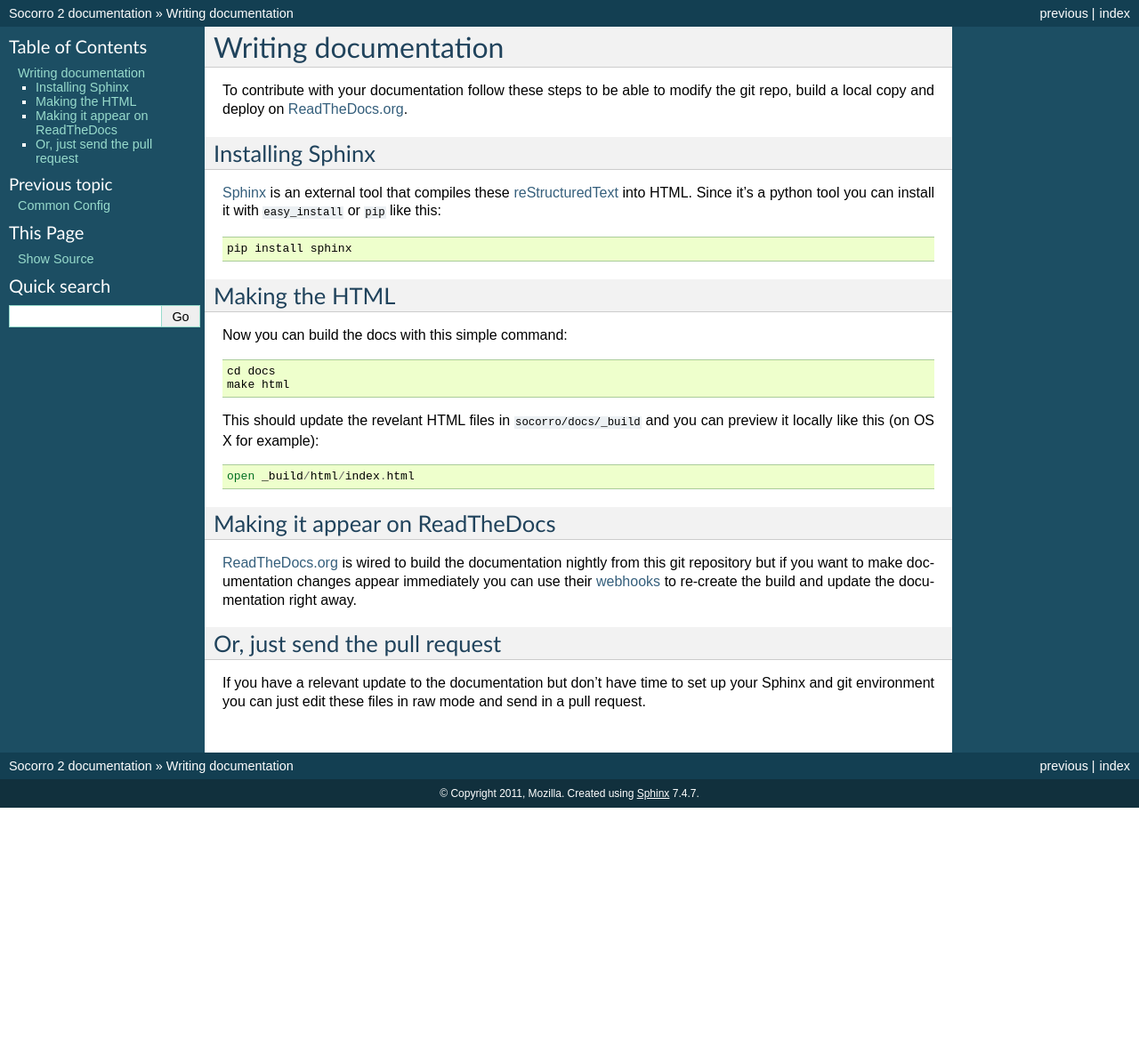
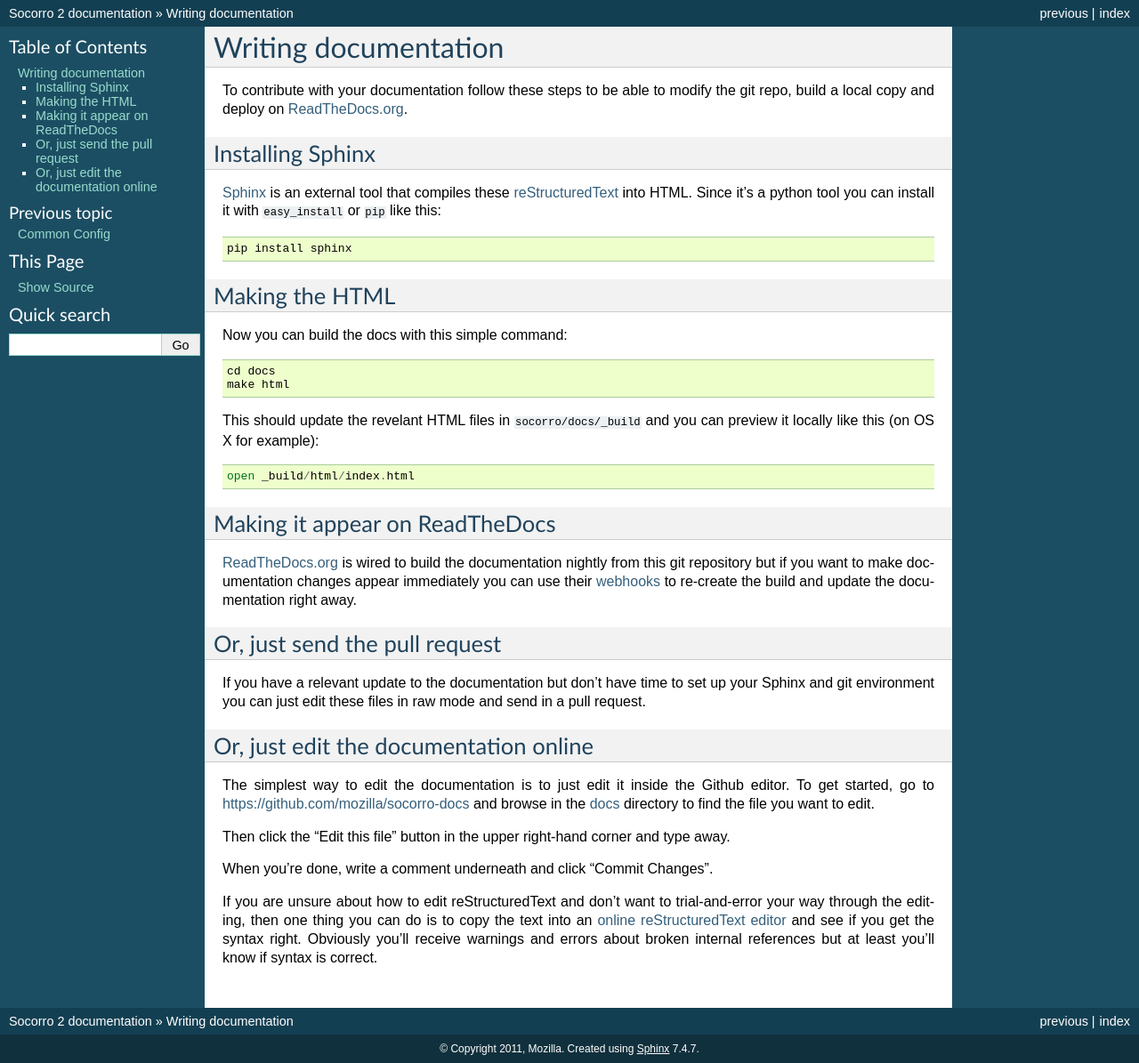
Before and after one commit to mozilla/socorro-docs, a Sphinx documentation site: the page built from docs/writingdocs.rst, in a window 1280 px wide. Shown: the whole page at 89% size. Built offline with Sphinx 7.4.7, drawn with Linux system fonts in a browser that asks for light colours; before the commit the page ends 908 px from its top, so only the background shows below that.

Commit message:
Updated more about editing live in Github.

```diff
--- a/docs/writingdocs.rst
+++ b/docs/writingdocs.rst
@@ -54,3 +54,19 @@ Or, just send the pull request
 If you have a relevant update to the documentation but don't have time
 to set up your Sphinx and git environment you can just edit these
 files in raw mode and send in a pull request.
+
+Or, just edit the documentation online
+--------------------------------------
+
+The simplest way to edit the documentation is to just edit it inside the Github editor. To get started,
+go to https://github.com/mozilla/socorro-docs and browse in the `docs <https://github.com/mozilla/socorro-docs/tree/master/docs>`_
+directory to find the file you want to edit.
+
+Then click the "Edit this file" button in the upper right-hand corner and type away.
+
+When you're done, write a comment underneath and click "Commit Changes".
+
+If you are unsure about how to edit reStructuredText and don't want to trial-and-error your way through the editing,
+then one thing you can do is to copy the text into an `online reStructuredText editor <http://rst.ninjs.org/>`_
+and see if you get the syntax right. Obviously you'll receive warnings and errors about broken
+internal references but at least you'll know if syntax is correct.
```
